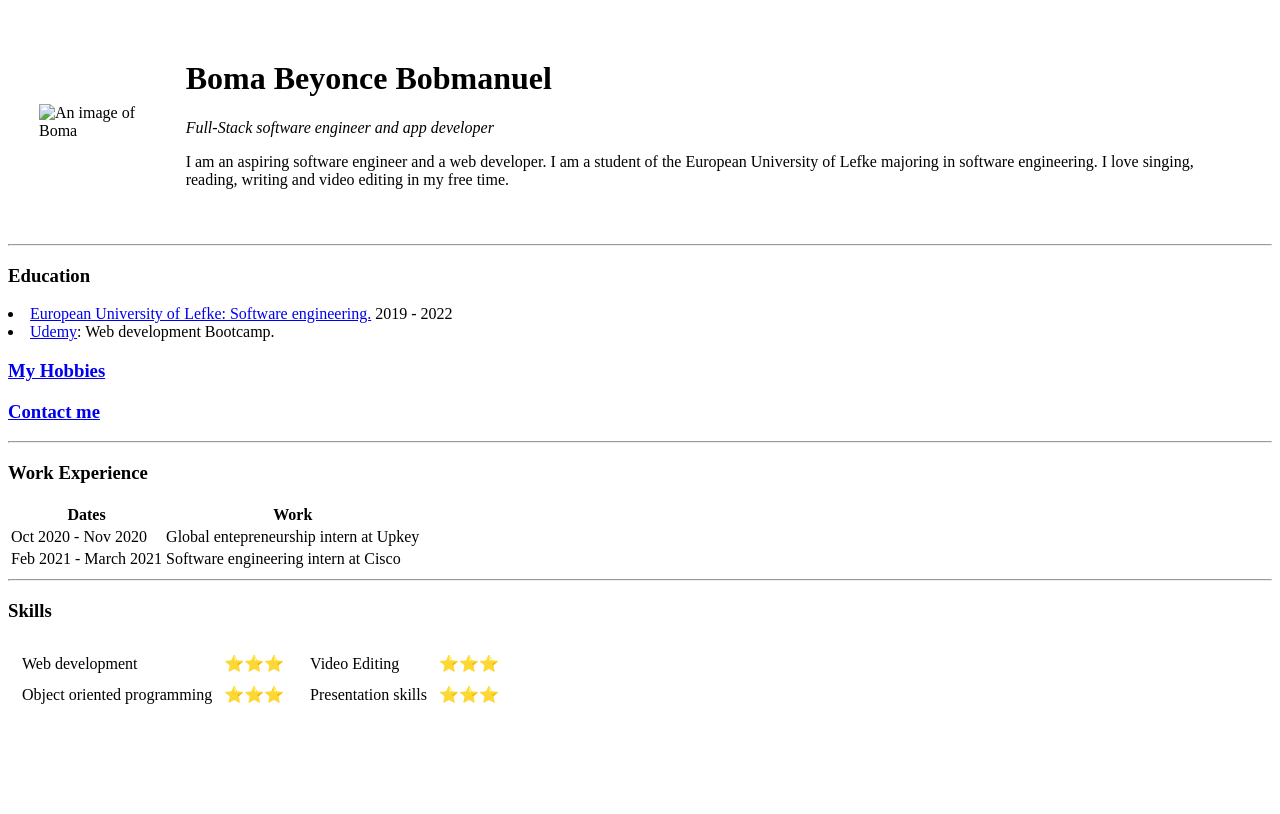
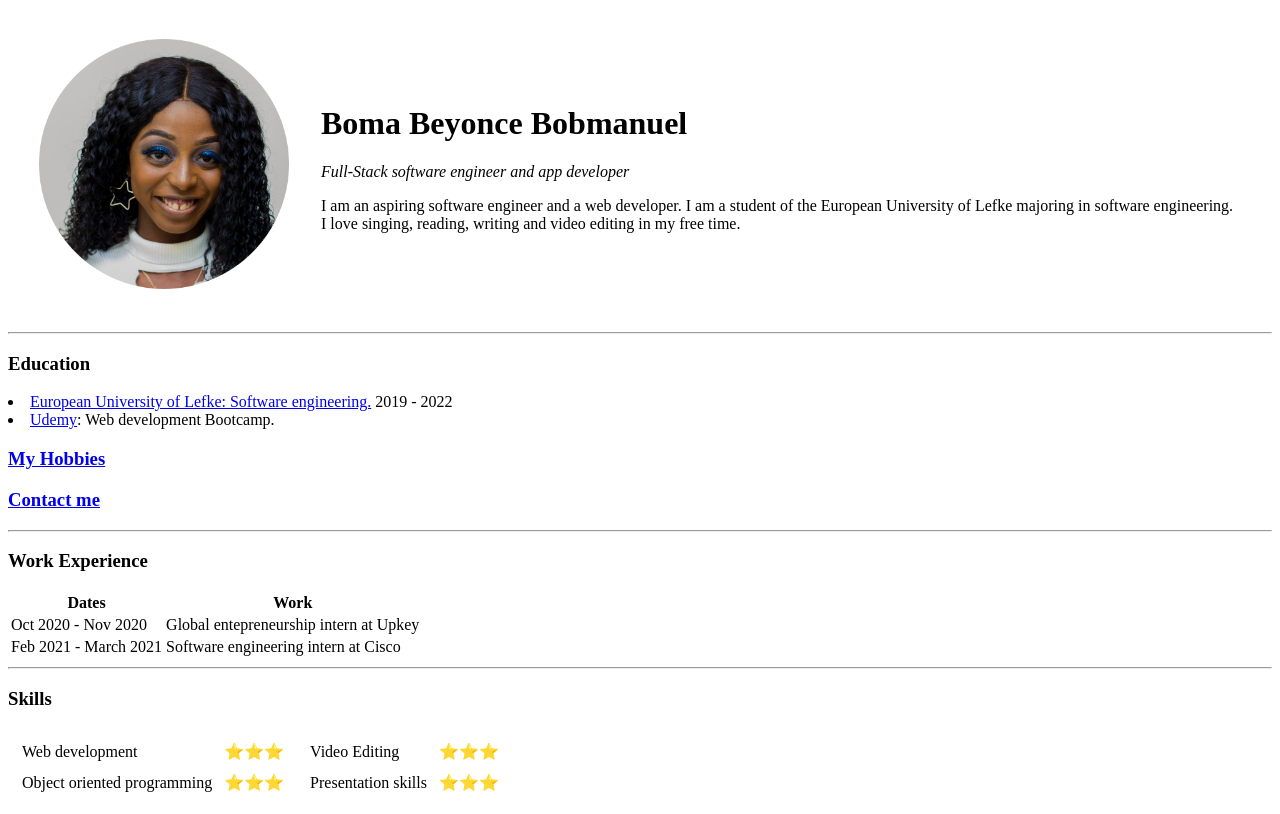
Before and after one commit to Bomaaaa/Resume, a plain HTML site: page index.html in a window 1280 px wide. Drawn offline with Linux system fonts and the light colour scheme.

Commit message:
Changed the destination of the image

```diff
--- a/index.html
+++ b/index.html
@@ -9,7 +9,7 @@
   <body>
     <table cellspacing="30">
       <tr>
-        <td> <img src="..\Images\me.png" height="250" width="250" alt="An image of Boma"> </td>
+        <td> <img src="me.png" height="250" width="250" alt="An image of Boma"> </td>
         <td>
           <h1>Boma Beyonce Bobmanuel</h1>
           <p><em>Full-Stack software engineer and app developer </em></p>
```
